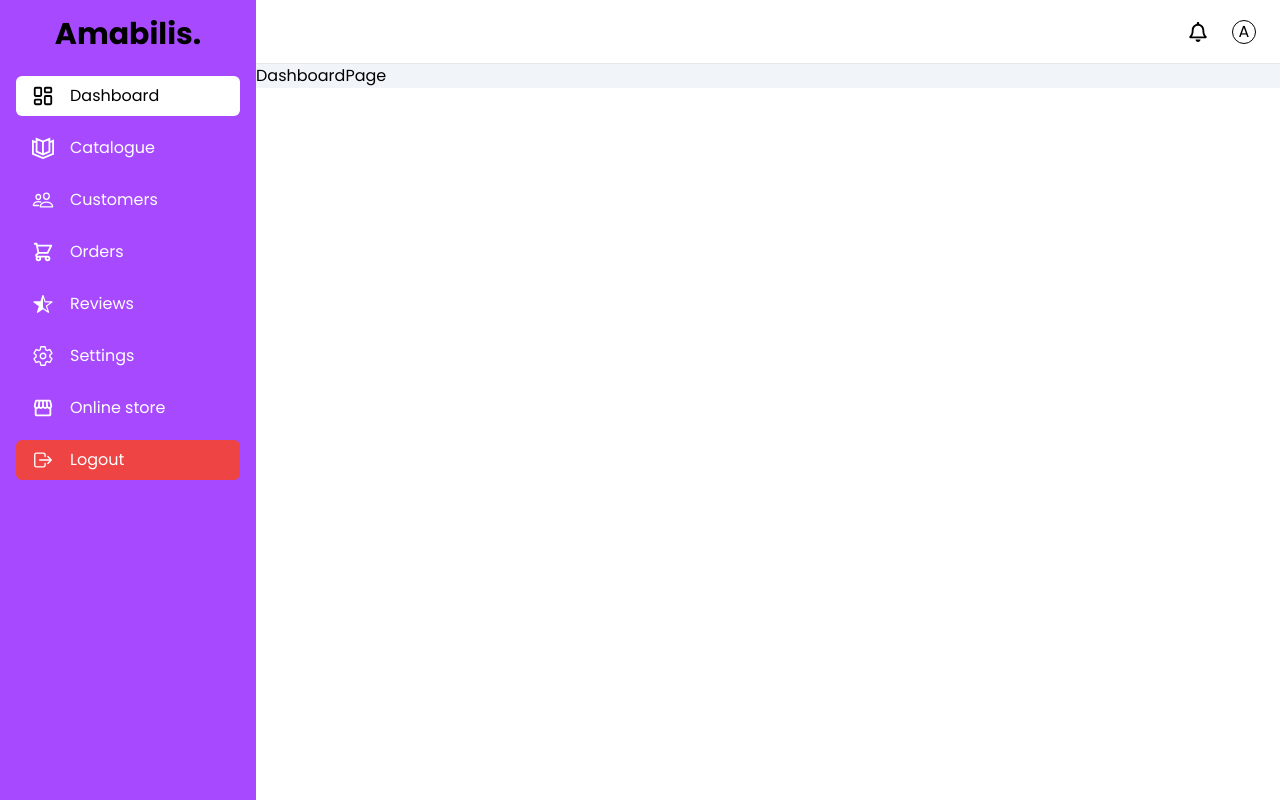
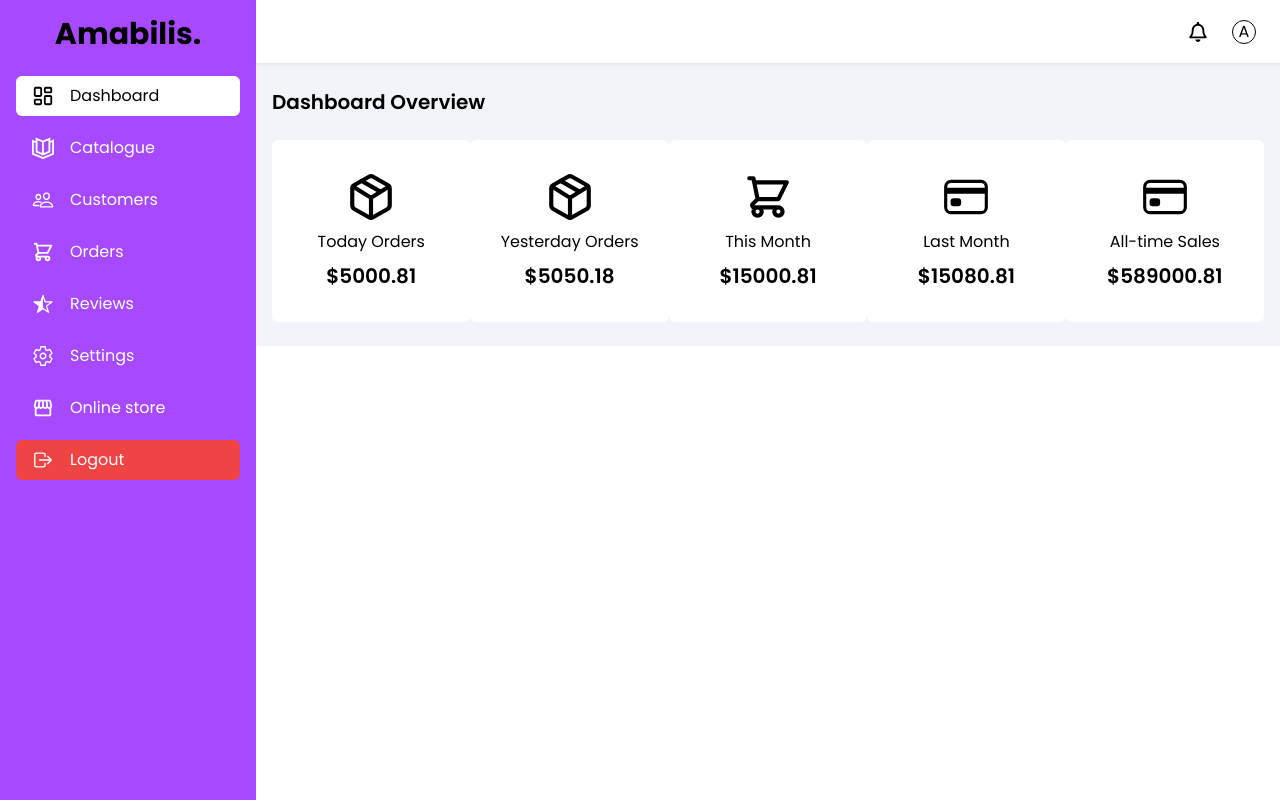
Before and after one commit to MabelSamuel/amabilis-e-commerce-website-expressJs, a React (Vite) app in the folder frontend/: page /admin/dashboard/overview in a window 1280 px wide. Built offline with nearby package versions, Linux system fonts and the light colour scheme.

Commit message:
dashboard cards

```diff
--- a/frontend/src/components/admin/DashboardHeader.jsx
+++ b/frontend/src/components/admin/DashboardHeader.jsx
@@ -10,7 +10,7 @@ const DashboardHeader = () => {
     setIsOpen((prev) => (prev === dropdownName ? null : dropdownName));
   };
   return (
-    <div className="flex items-center justify-between h-16 py-6 px-6 border-b sticky top-0 z-[51]">
+    <div className="flex items-center justify-between h-16 py-6 px-6 border-b shadow-sm sticky top-0 z-[51]">
       <div className="">
         <GiHamburgerMenu className="hidden md:block sm:block" size={20} />
       </div>
@@ -27,9 +27,9 @@ const DashboardHeader = () => {
           </span>
           {isOpen === "profile" && (
             <div className="absolute bg-white shadow-md pt-2 px-3 pb-3 text-left w-32 z-50 transition-all duration-300 ease-in flex items-center top-[4rem] right-0 sm:top-[4.2rem] sm:right-0">
-              <ul className="text-sm ml-2 my-2  space-y-2 *:flex *:space-x-1 *:items-center">
-                <li><IoSettingsOutline/> <span>Edit Profile</span></li>
-                <li><IoLogOutOutline/><span>Logout</span></li>
+              <ul className="text-sm ml-2 my-2 space-y-2 *:flex *:space-x-1 *:items-center * ">
+                <li className="hover:text-lilac"><IoSettingsOutline/> <span>Edit Profile</span></li>
+                <li className="hover:text-lilac"><IoLogOutOutline/><span>Logout</span></li>
               </ul>
             </div>
           )}
--- /dev/null
+++ b/frontend/src/components/admin/DashboardOverview.jsx
@@ -0,0 +1,45 @@
+import React from "react";
+import DashboardTitle from "./DashboardTitle";
+import { LuPackage } from "react-icons/lu";
+import OverviewCard from "./OverviewCard";
+import { HiOutlineShoppingCart } from "react-icons/hi";
+import { IoCardOutline } from "react-icons/io5";
+
+const DashboardOverview = () => {
+  const cardItems = [
+    { icon: <LuPackage size={50} />, label: "Today Orders", price: 5000.81 },
+    {
+      icon: <LuPackage size={50} />,
+      label: "Yesterday Orders",
+      price: 5050.18,
+    },
+    {
+      icon: <HiOutlineShoppingCart size={50} />,
+      label: "This Month",
+      price: 15000.81,
+    },
+    { icon: <IoCardOutline size={50} />, label: "Last Month", price: 15080.81 },
+    {
+      icon: <IoCardOutline size={50} />,
+      label: "All-time Sales",
+      price: 589000.81,
+    },
+  ];
+  return (
+    <div>
+      <DashboardTitle title="Dashboard Overview" />
+      <div className="flex justify-between">
+        {cardItems.map((item, index) => (
+          <OverviewCard
+            key={index}
+            icon={item.icon}
+            cardTitle={item.label}
+            cardAmount={item.price}
+          />
+        ))}
+      </div>
+    </div>
+  );
+};
+
+export default DashboardOverview;
--- /dev/null
+++ b/frontend/src/components/admin/DashboardTitle.jsx
@@ -0,0 +1,9 @@
+import React from 'react'
+
+const DashboardTitle = ({ title }) => {
+  return (
+    <h2 className='font-semibold text-xl mb-6'>{title}</h2>
+  )
+}
+
+export default DashboardTitle
--- /dev/null
+++ b/frontend/src/components/admin/OverviewCard.jsx
@@ -0,0 +1,13 @@
+import React from "react";
+
+const OverviewCard = ({ icon, cardTitle, cardAmount, className="", key }) => {
+  return (
+    <div className={`rounded-md py-8 bg-white flex flex-col items-center w-[12.5rem] ${className}`} key={key} >
+      <span>{icon}</span>
+      <p className="my-2">{cardTitle}</p>
+      <p className="font-semibold text-xl">${cardAmount}</p>
+    </div>
+  );
+};
+
+export default OverviewCard;
--- a/frontend/src/layouts/DashboardLayout.jsx
+++ b/frontend/src/layouts/DashboardLayout.jsx
@@ -10,7 +10,7 @@ const DashboardLayout = () => {
       </div>
       <div className="w-4/5">
         <DashboardHeader />
-        <main className="bg-slate-100">
+        <main className="bg-slate-100 px-4 py-6">
           <Outlet/>
         </main>
       </div>
--- a/frontend/src/pages/DashboardPage.jsx
+++ b/frontend/src/pages/DashboardPage.jsx
@@ -1,6 +1,10 @@
+import DashboardOverview from "../components/admin/DashboardOverview"
+
 const DashboardPage = () => {
   return (
-    <div>DashboardPage</div>
+    <>
+      <DashboardOverview/>
+    </>
   )
 }
 
```
